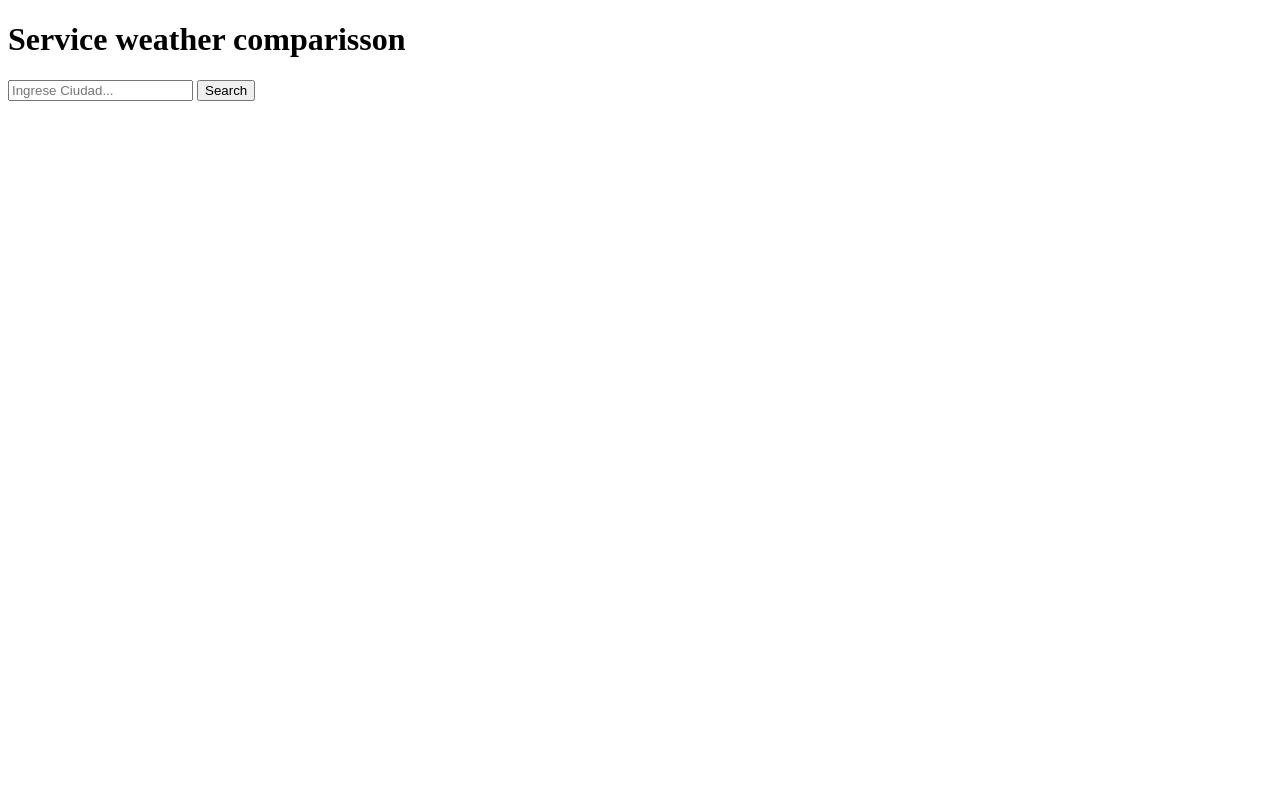
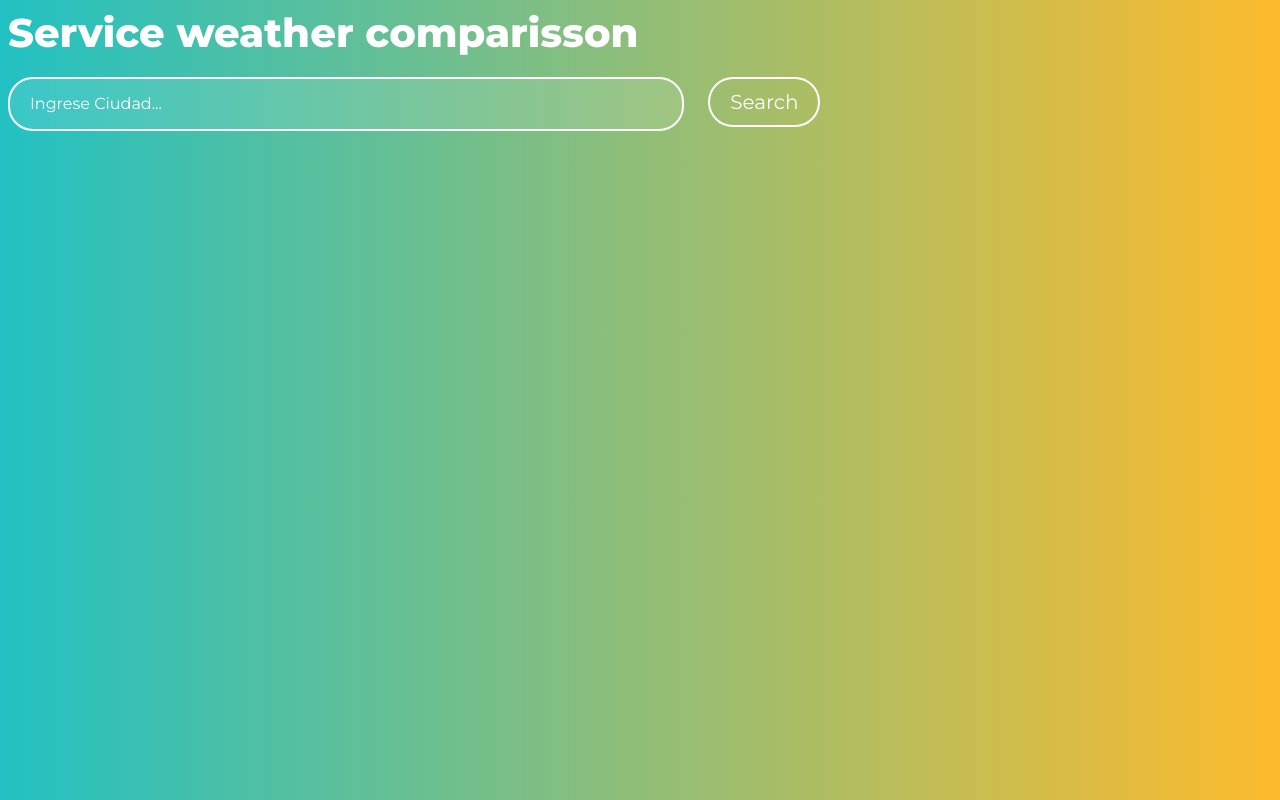
Before and after one commit to leono81/weatherCompare, a website with bundled scripts: page index.html in a window 1280 px wide. Built offline with nearby package versions, Linux system fonts and the light colour scheme.

Commit message:
Mejorando fondo, texto, input, boton

```diff
--- a/index.html
+++ b/index.html
@@ -4,16 +4,20 @@
     <meta charset="UTF-8">
     <meta name="viewport" content="width=device-width, initial-scale=1.0">
     <title>Clima Compare</title>
+    <link href="https://fonts.googleapis.com/css?family=Montserrat:200,400,800&display=swap" rel="stylesheet">
     <link rel="stylesheet" href="style.css">
     <script defer type="module" src="./assets/script.js"></script>
 </head>
 <body>
     <h1>Service weather comparisson</h1>
+
     <input type="input" placeholder="Ingrese Ciudad..." id="inputCity">
     <button id="btn">Search</button>
+
     <h3 id="resultadoBusqueda__nombre_ciudad"></h3>
+
     <section id="resultadoBusqueda">
+    </section>
 
-    </section>
 </body>
 </html>
--- a/style.css
+++ b/style.css
@@ -1,6 +1,57 @@
+body{
+    background: linear-gradient(90deg, rgba(34,193,195,1) 0%, rgba(253,187,45,1) 100%);
+    font-family: 'Montserrat', sans-serif;
+}
+
+h1{
+    color:white;
+    font-size: 40px;
+    margin: 0px;
+}
+
+#inputCity {
+    background-color: rgba(255,255,255,0.1);
+    border:2px solid white;
+    border-radius: 25px;
+    color:white;
+    font-family: 'Muli', sans-serif;
+    font-size: 16px;
+    height: 50px;
+    padding: 0px 20px;
+    width: 50%;
+    outline: none;
+    font-family: 'Montserrat', sans-serif;
+
+}
+
+::placeholder{
+    color:white;
+}
+
+#btn {
+    font-size: 20px;
+    margin: 20px;
+    background-color: transparent;
+    border:2px solid white;
+    border-radius: 25px;
+    height: 50px;
+    padding: 0px 20px;
+    color:white;
+    outline: none;
+    font-family: 'Montserrat', sans-serif;
+
+}
+
+#btn:hover {
+    background-color: white;
+    color: rgba(34,193,195,1);
+}
+
 #resultadoBusqueda {
     font-size: small;
 }
+
+
 
 #resultadoBusqueda h2 {
     text-align: center;
@@ -8,8 +59,8 @@
 }
 
 .Tarjeta {
-    margin: 20px;
-    padding: 20px;
+    margin: 10px;
+    padding: 10px;
     border: 2px solid #000000;
 }
 
```
